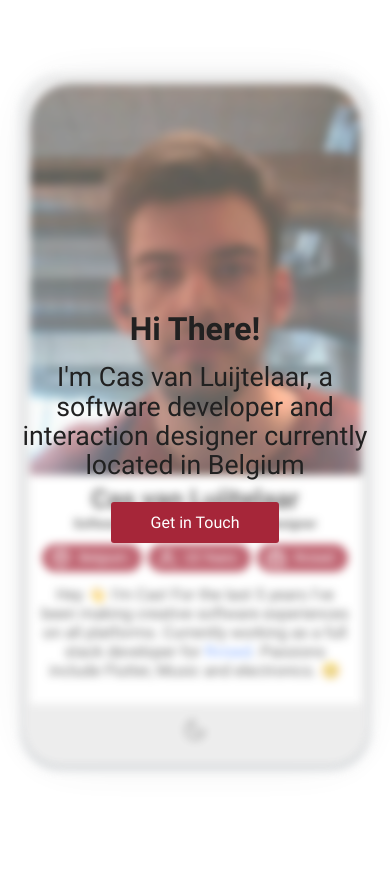
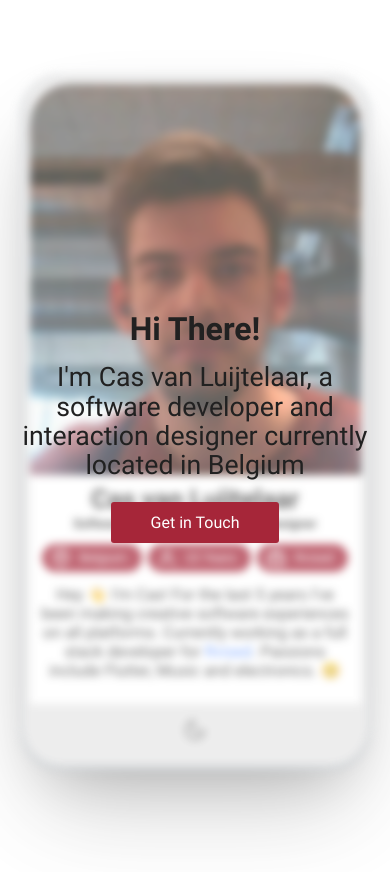
Before and after one commit to casvanluijtelaar/portfolio, a Gatsby site: page / in a window 390 px wide. Shown: the top 872 px of the page. Built offline with nearby package versions, Linux system fonts and the light colour scheme; Gatsby itself is replaced by a stand-in of ours.

Commit message:
phone shadow update

```diff
--- a/src/components/landing/Overlay/styles.js
+++ b/src/components/landing/Overlay/styles.js
@@ -32,7 +32,7 @@ export const Frame = styled.div`
   padding: 10px;
 	background-color: ${({ theme }) => (theme === 'light' ? '#e6e6e6' : '#757575')};
 	border-radius: 40px;
-  box-shadow:  0 0px 60px -30px  ${({ theme }) => (theme === 'light' ? 'rgb(0 0 0 / 30%)' : '#cccccc')}, inset 0 -2px 6px 0  ${({ theme }) => (theme === 'light' ? 'rgb(10 37 64 / 35%)' : '#EFFFFF')};
+  box-shadow:  0 50px 100px -20px ${({ theme }) => (theme === 'light' ? 'rgb(0 0 0 / 30%)' : '#cccccc')}, 0 30px 60px -30px rgb(0 0 0 / 30%), inset 0 -2px 6px 0 rgb(10 37 64 / 35%);
   pointer-events: auto;
 
 `;
```
